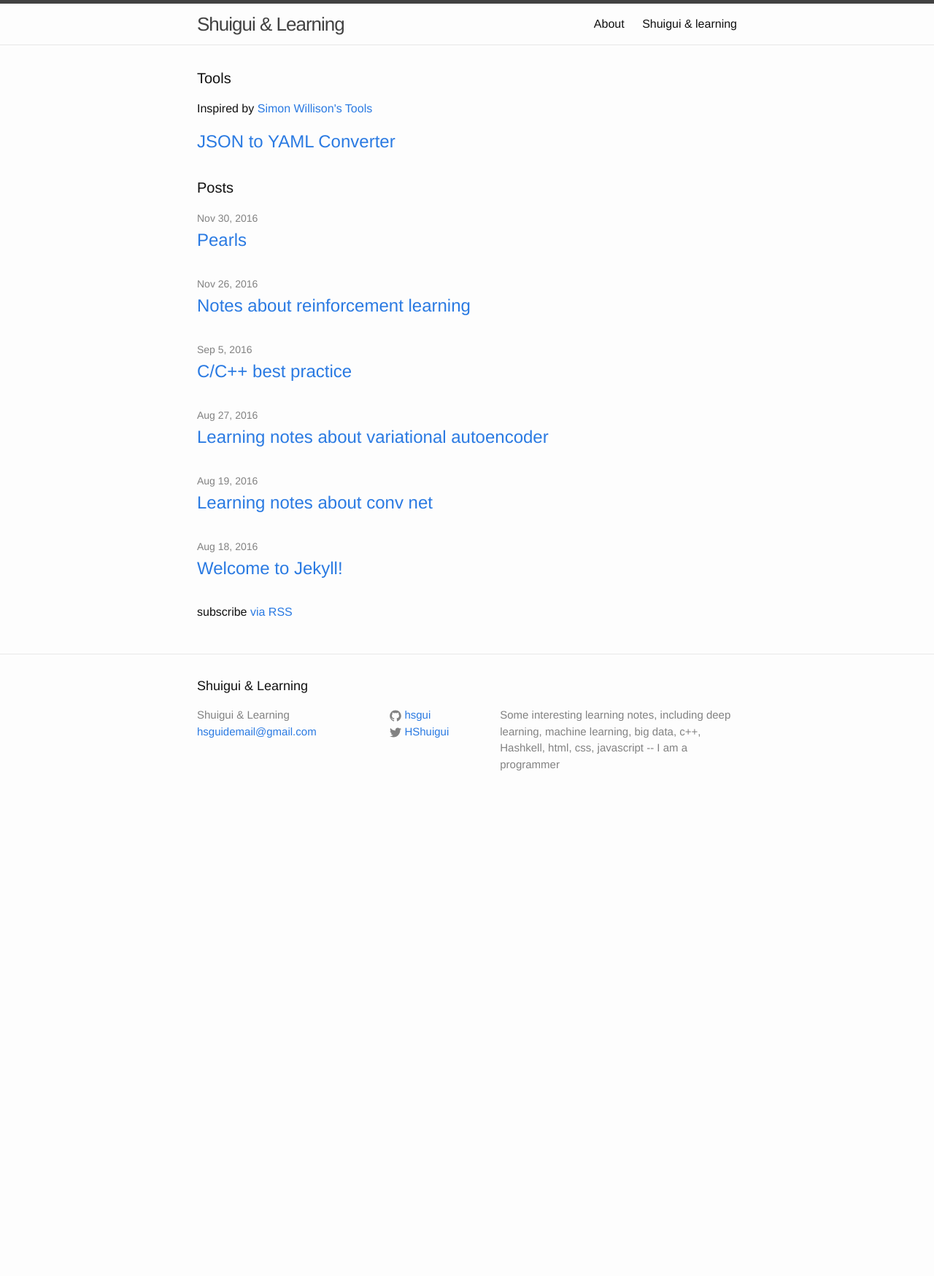
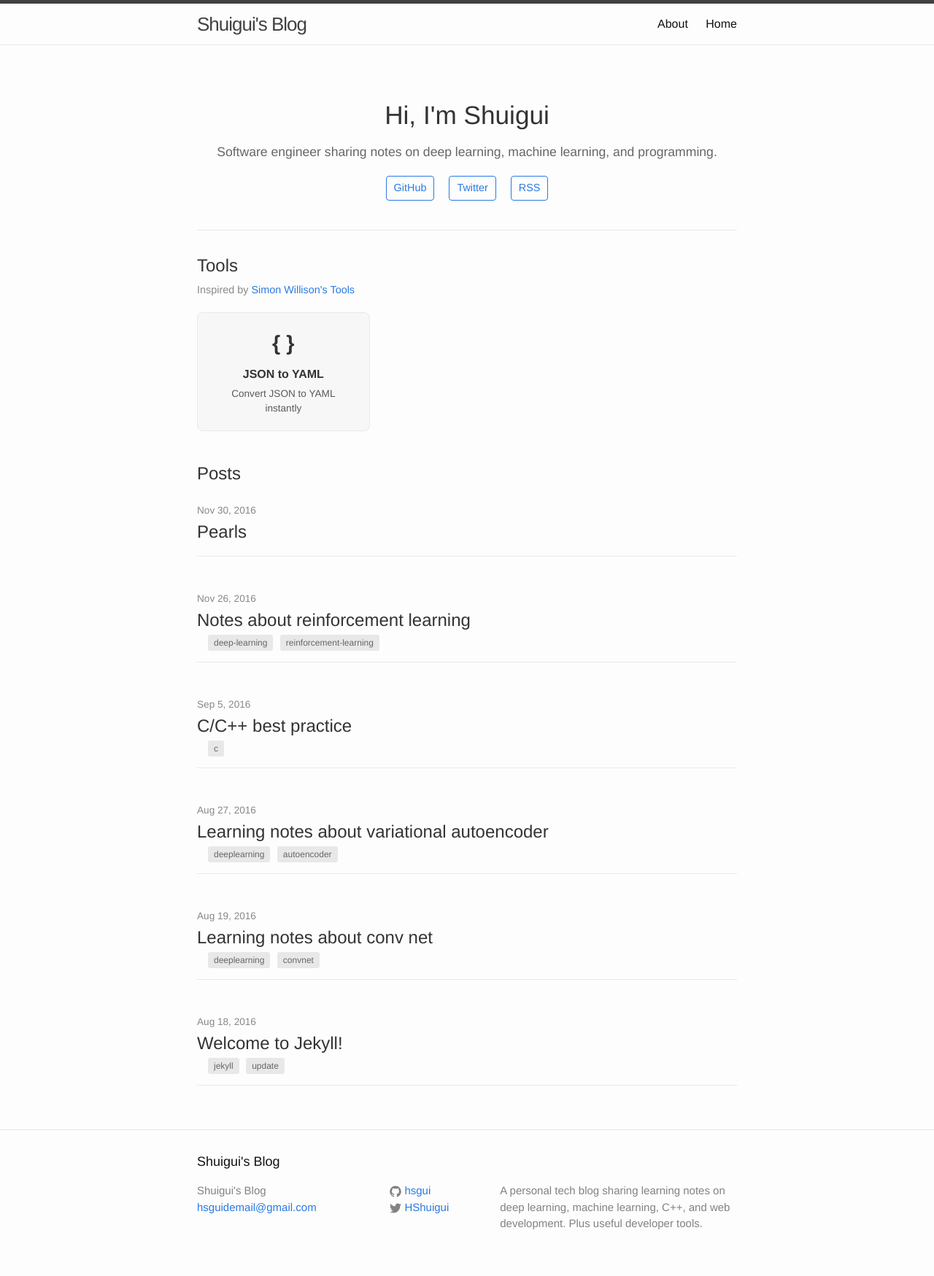
Before and after one commit to hsgui/hsgui.github.io, a Jekyll site: the page built from index.html, in a window 1280 px wide. Shown: the whole page at 73% size. Built offline with Jekyll 4.4.1, drawn with Linux system fonts in a browser that asks for light colours; before the commit the page ends 1119 px from its top, so only the background shows below that.

Commit message:
Optimize homepage for SEO and better UX
- Update site title and description in _config.yml
- Add Open Graph and Twitter Card meta tags for social sharing
- Redesign homepage with hero section and modern layout
- Add tool cards with hover effects
- Display post categories as tags
- Improve mobile responsiveness
- Add keywords meta tag for search engines

Co-Authored-By: Claude <noreply@anthropic.com>

```diff
--- a/_config.yml
+++ b/_config.yml
@@ -7,18 +7,21 @@
 
 # site wide defaults
 # Site settings
-title: Shuigui & Learning
+title: Shuigui's Blog
 email: hsguidemail@gmail.com
 
 author: Shuigui
 
-description: > # this means to ignore newlines until "baseurl:"
-  Some interesting learning notes, including deep learning, machine learning,
-  big data, c++, Hashkell, html, css, javascript -- I am a programmer
+description: >
+  A personal tech blog sharing learning notes on deep learning, machine learning,
+  C++, and web development. Plus useful developer tools.
 baseurl: # the subpath of your site, e.g. /blog
 url: "https://hsgui.github.io" # the base hostname & protocol for your site
 twitter_username: HShuigui
 github_username:  hsgui
 
+# SEO
+lang: en
+
 # Build settings
 markdown: kramdown
--- a/_includes/head.html
+++ b/_includes/head.html
@@ -3,8 +3,23 @@
   <meta http-equiv="X-UA-Compatible" content="IE=edge">
   <meta name="viewport" content="width=device-width, initial-scale=1">
 
-  <title>{% if page.title %}{{ page.title | escape }}{% else %}{{ site.title | escape }}{% endif %}</title>
-  <meta name="description" content="{% if page.excerpt %}{{ page.excerpt | strip_html | strip_newlines | truncate: 160 }}{% else %}{{ site.description }}{% endif %}">
+  <title>{% if page.title %}{{ page.title | escape }} | {{ site.title }}{% else %}{{ site.title | escape }}{% endif %}</title>
+  <meta name="description" content="{% if page.excerpt %}{{ page.excerpt | strip_html | strip_newlines | truncate: 160 }}{% else %}{{ site.description | strip_newlines }}{% endif %}">
+  <meta name="author" content="{{ site.author }}">
+  <meta name="keywords" content="deep learning, machine learning, C++, programming, developer tools, tech blog">
+
+  <!-- Open Graph / Facebook -->
+  <meta property="og:type" content="{% if page.layout == 'post' %}article{% else %}website{% endif %}">
+  <meta property="og:url" content="{{ page.url | prepend: site.baseurl | prepend: site.url }}">
+  <meta property="og:title" content="{% if page.title %}{{ page.title | escape }}{% else %}{{ site.title | escape }}{% endif %}">
+  <meta property="og:description" content="{% if page.excerpt %}{{ page.excerpt | strip_html | strip_newlines | truncate: 160 }}{% else %}{{ site.description | strip_newlines }}{% endif %}">
+  <meta property="og:site_name" content="{{ site.title }}">
+
+  <!-- Twitter Card -->
+  <meta name="twitter:card" content="summary">
+  <meta name="twitter:site" content="@{{ site.twitter_username }}">
+  <meta name="twitter:title" content="{% if page.title %}{{ page.title | escape }}{% else %}{{ site.title | escape }}{% endif %}">
+  <meta name="twitter:description" content="{% if page.excerpt %}{{ page.excerpt | strip_html | strip_newlines | truncate: 160 }}{% else %}{{ site.description | strip_newlines }}{% endif %}">
 
   <link rel="stylesheet" href="{{ "/css/main.css" | prepend: site.baseurl }}">
   <link rel="canonical" href="{{ page.url | replace:'index.html','' | prepend: site.baseurl | prepend: site.url }}">
--- a/index.html
+++ b/index.html
@@ -1,33 +1,216 @@
 ---
 layout: default
-title: Shuigui & learning
+title: Home
 ---
 
 <div class="home">
 
-  <h1 class="page-heading">Tools</h1>
-  <p class="tools-tribute">Inspired by <a href="https://tools.simonwillison.net/">Simon Willison's Tools</a></p>
+  <section class="hero">
+    <h1>Hi, I'm Shuigui</h1>
+    <p class="tagline">Software engineer sharing notes on deep learning, machine learning, and programming.</p>
+    <div class="social-links">
+      <a href="https://github.com/{{ site.github_username }}" target="_blank" rel="noopener">GitHub</a>
+      <a href="https://twitter.com/{{ site.twitter_username }}" target="_blank" rel="noopener">Twitter</a>
+      <a href="{{ "/feed.xml" | prepend: site.baseurl }}">RSS</a>
+    </div>
+  </section>
 
-  <ul class="post-list">
-    <li>
-      <h2><a class="post-link" href="/json2yaml.html">JSON to YAML Converter</a></h2>
-    </li>
-  </ul>
+  <section class="tools-section">
+    <h2 class="section-heading">Tools</h2>
+    <p class="section-subtitle">Inspired by <a href="https://tools.simonwillison.net/">Simon Willison's Tools</a></p>
+    <div class="tools-grid">
+      <a href="/json2yaml.html" class="tool-card">
+        <span class="tool-icon">{ }</span>
+        <span class="tool-name">JSON to YAML</span>
+        <span class="tool-desc">Convert JSON to YAML instantly</span>
+      </a>
+    </div>
+  </section>
 
-  <h1 class="page-heading">Posts</h1>
-
+  <section class="posts-section">
+    <h2 class="section-heading">Posts</h2>
     <ul class="post-list">
       {% for post in site.posts %}
         <li>
           <span class="post-meta">{{ post.date | date: "%b %-d, %Y" }}</span>
-
-        <h2>
           <a class="post-link" href="{{ post.url | prepend: site.baseurl }}">{{ post.title }}</a>
-        </h2>
+          {% if post.categories.size > 0 %}
+          <span class="post-tags">
+            {% for category in post.categories %}
+            <span class="tag">{{ category }}</span>
+            {% endfor %}
+          </span>
+          {% endif %}
         </li>
       {% endfor %}
     </ul>
-
-  <p class="rss-subscribe">subscribe <a href="{{ "/feed.xml" | prepend: site.baseurl }}">via RSS</a></p>
+  </section>
 
 </div>
+
+<style>
+.hero {
+  text-align: center;
+  padding: 40px 0;
+  margin-bottom: 30px;
+  border-bottom: 1px solid #e8e8e8;
+}
+
+.hero h1 {
+  font-size: 2.2em;
+  margin-bottom: 10px;
+  color: #333;
+}
+
+.tagline {
+  font-size: 1.1em;
+  color: #666;
+  margin-bottom: 20px;
+}
+
+.social-links {
+  display: flex;
+  justify-content: center;
+  gap: 20px;
+}
+
+.social-links a {
+  color: #2a7ae2;
+  text-decoration: none;
+  padding: 5px 10px;
+  border: 1px solid #2a7ae2;
+  border-radius: 4px;
+  font-size: 0.9em;
+  transition: all 0.2s ease;
+}
+
+.social-links a:hover {
+  background: #2a7ae2;
+  color: #fff;
+}
+
+.section-heading {
+  font-size: 1.5em;
+  margin-bottom: 5px;
+  color: #333;
+}
+
+.section-subtitle {
+  color: #888;
+  font-size: 0.9em;
+  margin-bottom: 20px;
+}
+
+.section-subtitle a {
+  color: #2a7ae2;
+}
+
+.tools-section {
+  margin-bottom: 40px;
+}
+
+.tools-grid {
+  display: grid;
+  grid-template-columns: repeat(auto-fill, minmax(200px, 1fr));
+  gap: 15px;
+}
+
+.tool-card {
+  display: flex;
+  flex-direction: column;
+  align-items: center;
+  padding: 20px;
+  background: #f7f7f7;
+  border-radius: 8px;
+  text-decoration: none;
+  color: #333;
+  transition: all 0.2s ease;
+  border: 1px solid #e8e8e8;
+}
+
+.tool-card:hover {
+  background: #2a7ae2;
+  color: #fff;
+  transform: translateY(-2px);
+  box-shadow: 0 4px 12px rgba(0,0,0,0.1);
+}
+
+.tool-icon {
+  font-size: 1.8em;
+  font-weight: bold;
+  margin-bottom: 8px;
+}
+
+.tool-name {
+  font-weight: 600;
+  margin-bottom: 5px;
+}
+
+.tool-desc {
+  font-size: 0.85em;
+  opacity: 0.8;
+  text-align: center;
+}
+
+.posts-section .post-list {
+  list-style: none;
+  margin: 0;
+  padding: 0;
+}
+
+.posts-section .post-list li {
+  padding: 15px 0;
+  border-bottom: 1px solid #e8e8e8;
+}
+
+.posts-section .post-meta {
+  font-size: 0.85em;
+  color: #888;
+  margin-right: 10px;
+}
+
+.posts-section .post-link {
+  color: #333;
+  text-decoration: none;
+  font-weight: 500;
+}
+
+.posts-section .post-link:hover {
+  color: #2a7ae2;
+}
+
+.post-tags {
+  margin-left: 10px;
+}
+
+.tag {
+  display: inline-block;
+  font-size: 0.75em;
+  background: #e8e8e8;
+  padding: 2px 8px;
+  border-radius: 3px;
+  color: #666;
+  margin-left: 5px;
+}
+
+@media (max-width: 600px) {
+  .hero h1 {
+    font-size: 1.8em;
+  }
+
+  .social-links {
+    flex-wrap: wrap;
+  }
+
+  .posts-section .post-meta {
+    display: block;
+    margin-bottom: 5px;
+  }
+
+  .post-tags {
+    display: block;
+    margin-left: 0;
+    margin-top: 8px;
+  }
+}
+</style>
```
Lines whose indentation alone changed are shown as unchanged.
